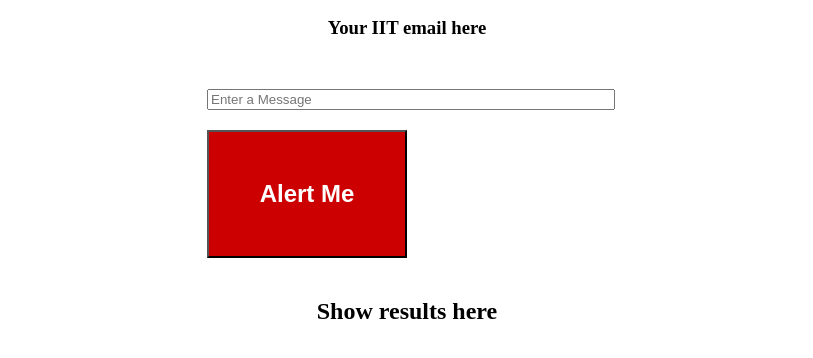
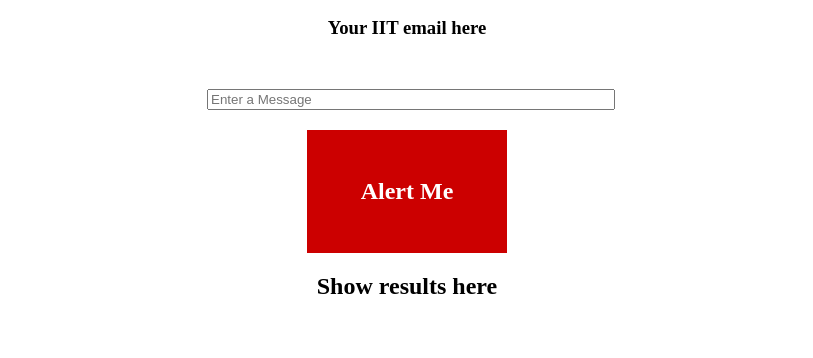
Before and after one commit to ahussain33/lab8, a plain HTML site: page index.html in a window 1280 px wide. Shown: the part 110-468 px from the top of the page, without its empty margins (233-1046 px from the left). Drawn offline with Linux system fonts and the light colour scheme.

Commit message:
Update index.html

```diff
--- a/index.html
+++ b/index.html
@@ -12,7 +12,7 @@
   <h3 class="center">Your IIT email here</h3>
   <div id="container">
     <input id="entryinput" type="text" name="textentry" placeholder="Enter a Message">
-    <button id="entrybutton">Alert Me</button>
+    <div id="entrybutton">Alert Me</div>
     <h2 id="textoutput" class="center">Show results here</h2>
   </div>
 </body>
```
